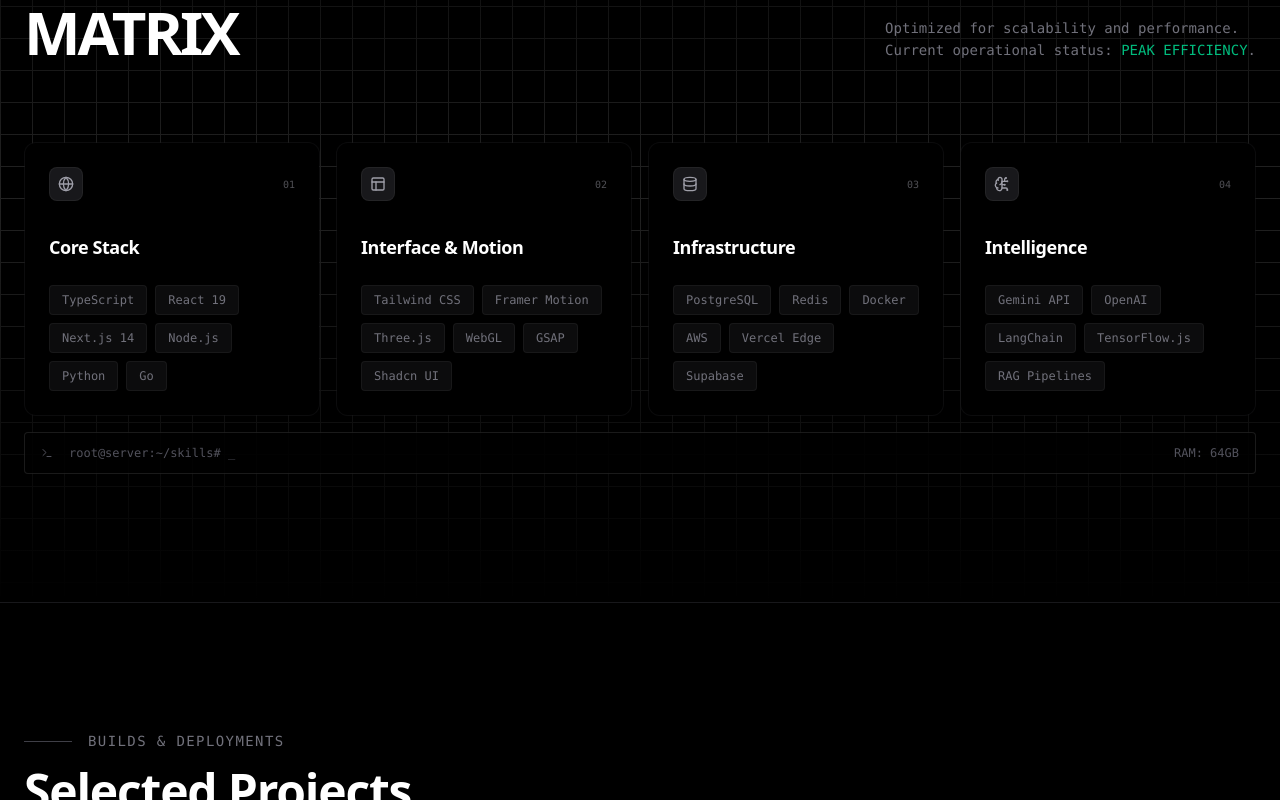
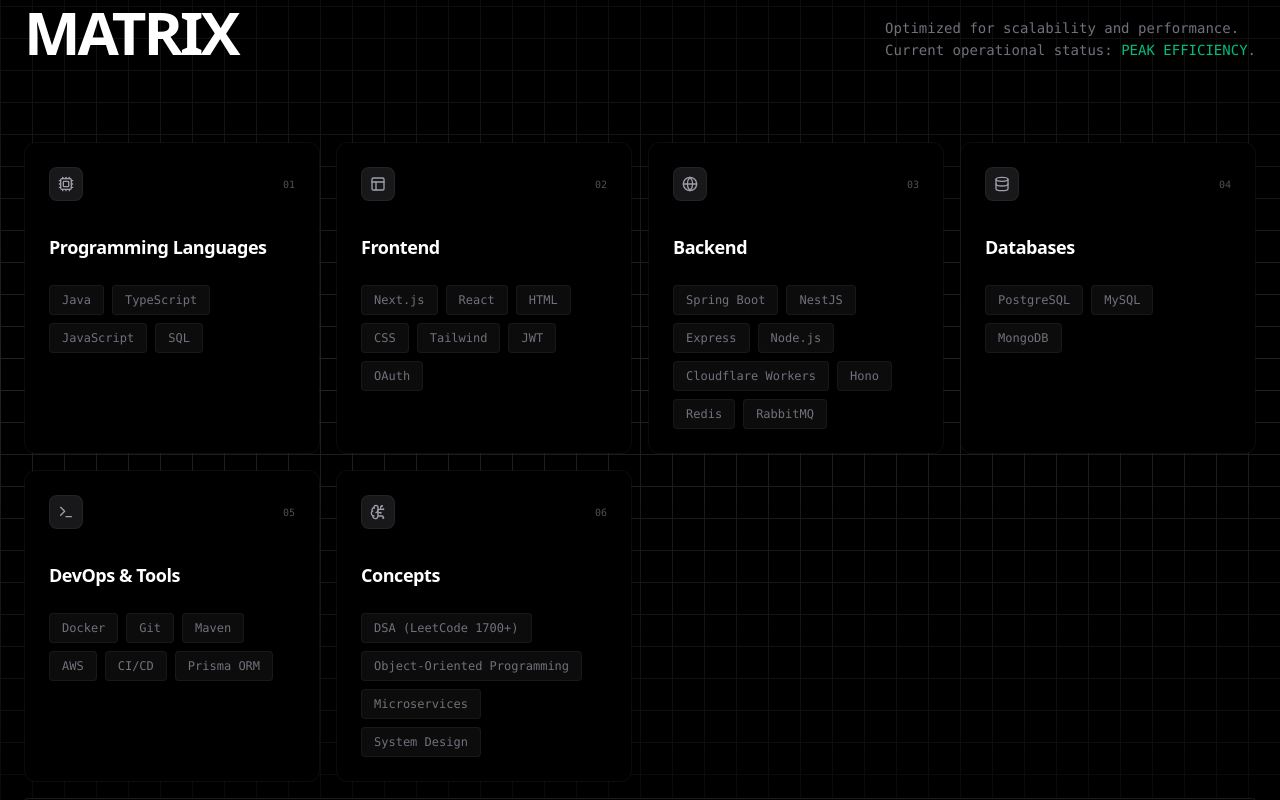
Before and after one commit to avdhoot-hadke/Portfolio, a Next.js app: page / in a window 1280 px wide. Shown: the part 2000-2800 px from the top of the page. Built offline with nearby package versions, Linux system fonts and the light colour scheme.

Commit message:
skills modified

```diff
--- a/components/Hero.tsx
+++ b/components/Hero.tsx
@@ -86,7 +86,7 @@
                         <motion.div
                             initial={{ opacity: 0, y: 50 }}
                             animate={{ opacity: 1, y: 0 }}
-                            transition={{ duration: 0.8, delay: 0.1 }}
+                            transition={{ duration: 0.8, delay: 0.3 }}
                             className="text-transparent bg-clip-text bg-gradient-to-br from-white via-zinc-400 to-zinc-700"
                         >
                             HADKE
@@ -95,10 +95,10 @@
 
                     <div className="flex flex-col md:flex-row justify-between gap-8 border-t border-white/10 pt-8 mt-12">
                         <motion.p
-                            initial={{ opacity: 0 }}
-                            animate={{ opacity: 1 }}
-                            transition={{ delay: 0.4 }}
-                            className="max-w-md text-zinc-400 text-lg"
+                            initial={{ opacity: 0, y: 50 }}
+                            animate={{ opacity: 1, y: 0 }}
+                            transition={{ duration: 0.8, delay: 0.7 }}
+                            className="max-w-md text-zinc-400 text-sm lg:text-lg"
                         >
                             Software Engineer focused on building reliable, scalable products using modern full-stack technologies.
                             Experienced with microservices, system design, and performance optimization; strong DSA foundation (1700+ LeetCode).
--- a/components/Skills.tsx
+++ b/components/Skills.tsx
@@ -10,71 +10,28 @@
     Terminal,
     Layout,
 } from "lucide-react";
+import { SkillCardProps } from "@/types";
+import { skillCategories } from "@/data/skills";
 
-/* ---------------------------------- */
-/* Data                                */
-/* ---------------------------------- */
-
-const skillCategories = [
-    {
-        id: "core",
-        title: "Core Stack",
-        icon: <Globe className="h-4 w-4" />,
-        skills: ["TypeScript", "React 19", "Next.js 14", "Node.js", "Python", "Go"],
-    },
-    {
-        id: "ui",
-        title: "Interface & Motion",
-        icon: <Layout className="h-4 w-4" />,
-        skills: [
-            "Tailwind CSS",
-            "Framer Motion",
-            "Three.js",
-            "WebGL",
-            "GSAP",
-            "Shadcn UI",
-        ],
-    },
-    {
-        id: "backend",
-        title: "Infrastructure",
-        icon: <Database className="h-4 w-4" />,
-        skills: [
-            "PostgreSQL",
-            "Redis",
-            "Docker",
-            "AWS",
-            "Vercel Edge",
-            "Supabase",
-        ],
-    },
-    {
-        id: "ai",
-        title: "Intelligence",
-        icon: <BrainCircuit className="h-4 w-4" />,
-        skills: [
-            "Gemini API",
-            "OpenAI",
-            "LangChain",
-            "TensorFlow.js",
-            "RAG Pipelines",
-        ],
-    },
-];
+const iconMap = {
+    languages: Cpu,
+    frontend: Layout,
+    backend: Globe,
+    database: Database,
+    devops: Terminal,
+    concepts: BrainCircuit,
+} as const;
 
 /* ---------------------------------- */
 /* Skill Card                          */
 /* ---------------------------------- */
 
-interface SkillCardProps {
-    category: (typeof skillCategories)[number];
-    index: number;
-}
-
 function SkillCard({ category, index }: SkillCardProps) {
     const ref = useRef<HTMLDivElement>(null);
     const [position, setPosition] = useState({ x: 0, y: 0 });
     const [opacity, setOpacity] = useState(0);
+    const Icon = iconMap[category.icon];
+
 
     const handleMouseMove = (e: React.MouseEvent<HTMLDivElement>) => {
         if (!ref.current) return;
@@ -119,7 +76,7 @@
                         {/* Header */}
                         <div className="mb-8 flex items-center justify-between text-zinc-400 transition-colors group-hover:text-white">
                             <div className="rounded-lg border border-white/5 bg-zinc-900 p-2">
-                                {category.icon}
+                                <Icon className="h-4 w-4" />
                             </div>
                             <span className="font-mono text-[10px] uppercase opacity-50">
                                 0{index + 1}
--- /dev/null
+++ b/data/skills.ts
@@ -0,0 +1,54 @@
+import { SkillCategory } from "@/types";
+
+export const skillCategories: SkillCategory[] = [
+    {
+        id: "languages",
+        title: "Programming Languages",
+        icon: "languages",
+        skills: ["Java", "TypeScript", "JavaScript", "SQL"],
+    },
+    {
+        id: "frontend",
+        title: "Frontend",
+        icon: "frontend",
+        skills: ["Next.js", "React", "HTML", "CSS", "Tailwind", "JWT", "OAuth"],
+    },
+    {
+        id: "backend",
+        title: "Backend",
+        icon: "backend",
+        skills: [
+            "Spring Boot",
+            "NestJS",
+            "Express",
+            "Node.js",
+            "Cloudflare Workers",
+            "Hono",
+            "Redis",
+            "RabbitMQ",
+        ],
+    },
+    {
+        id: "database",
+        title: "Databases",
+        icon: "database",
+        skills: ["PostgreSQL", "MySQL", "MongoDB"],
+    },
+    {
+        id: "devops",
+        title: "DevOps & Tools",
+        icon: "devops",
+        skills: ["Docker", "Git", "Maven", "AWS", "CI/CD", "Prisma ORM"],
+    },
+    {
+        id: "concepts",
+        title: "Concepts",
+        icon: "concepts",
+        skills: [
+            "DSA (LeetCode 1700+)",
+            "Object-Oriented Programming",
+            "Microservices",
+            "System Design",
+        ],
+    },
+];
--- a/types/index.ts
+++ b/types/index.ts
@@ -1,3 +1,5 @@
+import { ReactNode } from "react";
+
 export interface Project {
     id: string;
     title: string;
@@ -16,6 +18,17 @@
     description: string[];
     tech: string[]
 }
+export interface SkillCategory {
+    id: string;
+    title: string;
+    icon: "languages" | "frontend" | "backend" | "database" | "devops" | "concepts";
+    skills: string[];
+}
+
+export interface SkillCardProps {
+    category: SkillCategory;
+    index: number;
+}
 
 export enum Section {
     HERO = 'hero',
```
